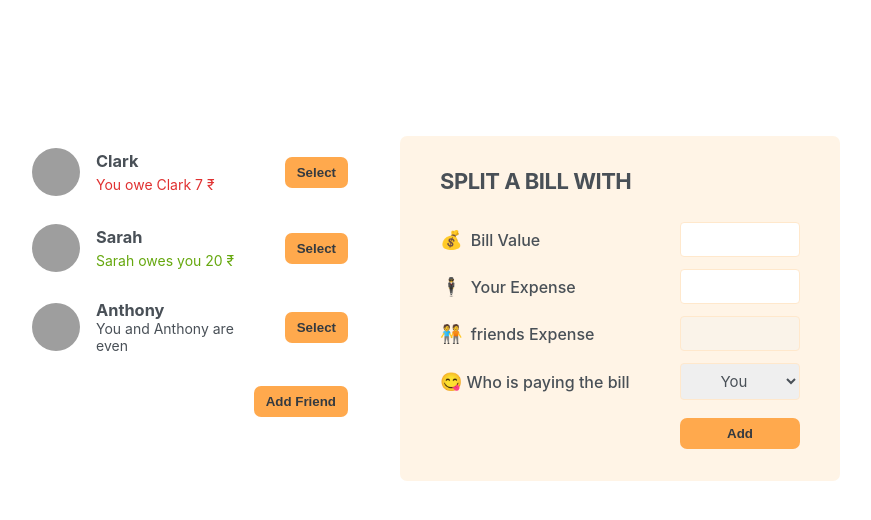
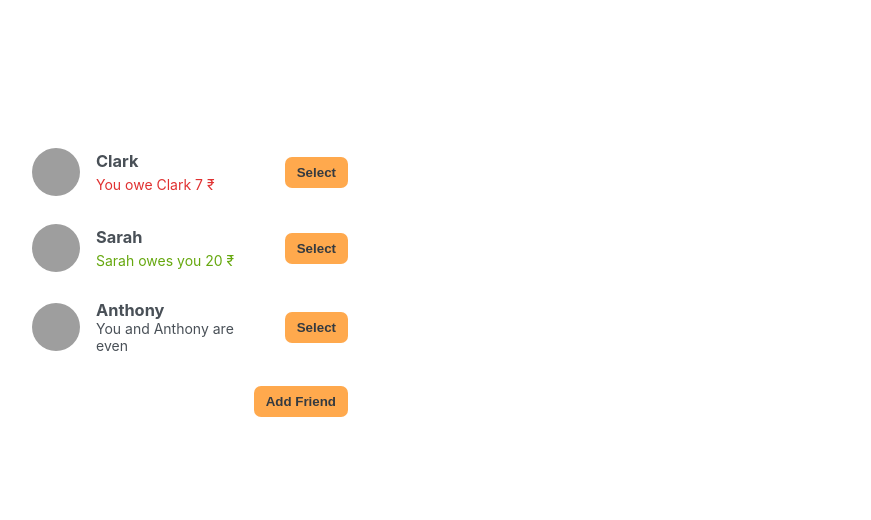
Before and after one commit to shrey1010/Eat-Split, a React (Create React App) app: page / in a window 1280 px wide. Shown: the top 520 px of the page, without its empty margins (210-1081 px from the left). Built offline with nearby package versions, Linux system fonts and the light colour scheme; grey boxes are pictures that could not be loaded.

Commit message:
add: conditional rendering

```diff
--- a/src/App.js
+++ b/src/App.js
@@ -24,7 +24,7 @@ const initialFriends = [
 
 export default function App(){
 
-
+  const [selectedFriend,setSelectedFriend] = useState(null);
   const [Friends, setFriends] = useState(initialFriends);
   const [showAddFriend , setShowAddFriend ] = useState()
 
@@ -35,7 +35,11 @@ export default function App(){
   return (
     <div className="app">
       <div className="sidebar">
-        <FriendList Friends={Friends} />
+        <FriendList
+          Friends={Friends}
+          setSelectedFriend={setSelectedFriend}
+          selectedFriend={selectedFriend}
+        />
         {showAddFriend && (
           <FormAddFriend
             setFriends={setFriends}
@@ -47,25 +51,35 @@ export default function App(){
           {showAddFriend ? "Close" : "Add Friend"}
         </button>
       </div>
-      <FormSplitBill />
+      {selectedFriend && (
+        <FormSplitBill
+          selectedFriend={selectedFriend}
+          setSelectedFriend={setSelectedFriend}
+        />
+      )}
     </div>
   );
 }
 
-function FriendList({Friends}) {
+function FriendList({ Friends, setSelectedFriend, selectedFriend }) {
   const friends = Friends;
   return (
     <ul>
       {friends.map((friend) => (
-        <Friend friend={friend} key={friend.id} />
+        <Friend
+          friend={friend}
+          setSelectedFriend={setSelectedFriend}
+          selectedFriend={selectedFriend}
+          key={friend.id}
+        />
       ))}
     </ul>
   );
 }
 
-function Friend({friend}){
+function Friend({ friend, setSelectedFriend, selectedFriend }) {
   return (
-    <li>
+    <li className={friend.id === selectedFriend?.id ? "selected" : ""}>
       <img src={friend.image} alt={friend.name} />
       <h3>{friend.name}</h3>
       {friend.balance < 0 ? (
@@ -79,7 +93,16 @@ function Friend({friend}){
       ) : (
         <p>You and {friend.name} are even</p>
       )}
-      <button className="button">Select</button>
+      <button
+        className="button"
+        onClick={() =>
+          friend.id === selectedFriend?.id
+            ? setSelectedFriend(null)
+            : setSelectedFriend(friend)
+        }
+      >
+        {friend.id === selectedFriend?.id ? "Close" : "Select"}
+      </button>
     </li>
   );
 }
@@ -129,22 +152,24 @@ function FormAddFriend({ setFriends, Friends, setShowAddFriend }) {
 }
 
 
-function FormSplitBill(){
+function FormSplitBill({ selectedFriend, setSelectedFriend }) {
   return (
     <form className="form-split-bill">
-      <h2>Split a bill with {}</h2>
+      <h2>Split a bill with {selectedFriend.name}</h2>
       <label>💰 Bill Value</label>
       <input type="text" />
       <label>🕴️ Your Expense</label>
       <input type="text" />
-      <label>🧑‍🤝‍🧑 friends Expense</label>
+      <label>🧑‍🤝‍🧑 {selectedFriend.name}'s Expense</label>
       <input type="text" disabled />
       <label>😋Who is paying the bill </label>
       <select>
         <option value="user">You</option>
-        <option value="friend">friend</option>
+        <option value="friend">{selectedFriend.name}</option>
       </select>
-      <button className="button">Add</button>
+      <button className="button" onClick={() => setSelectedFriend(null)}>
+        Add
+      </button>
     </form>
   );
 }
```
